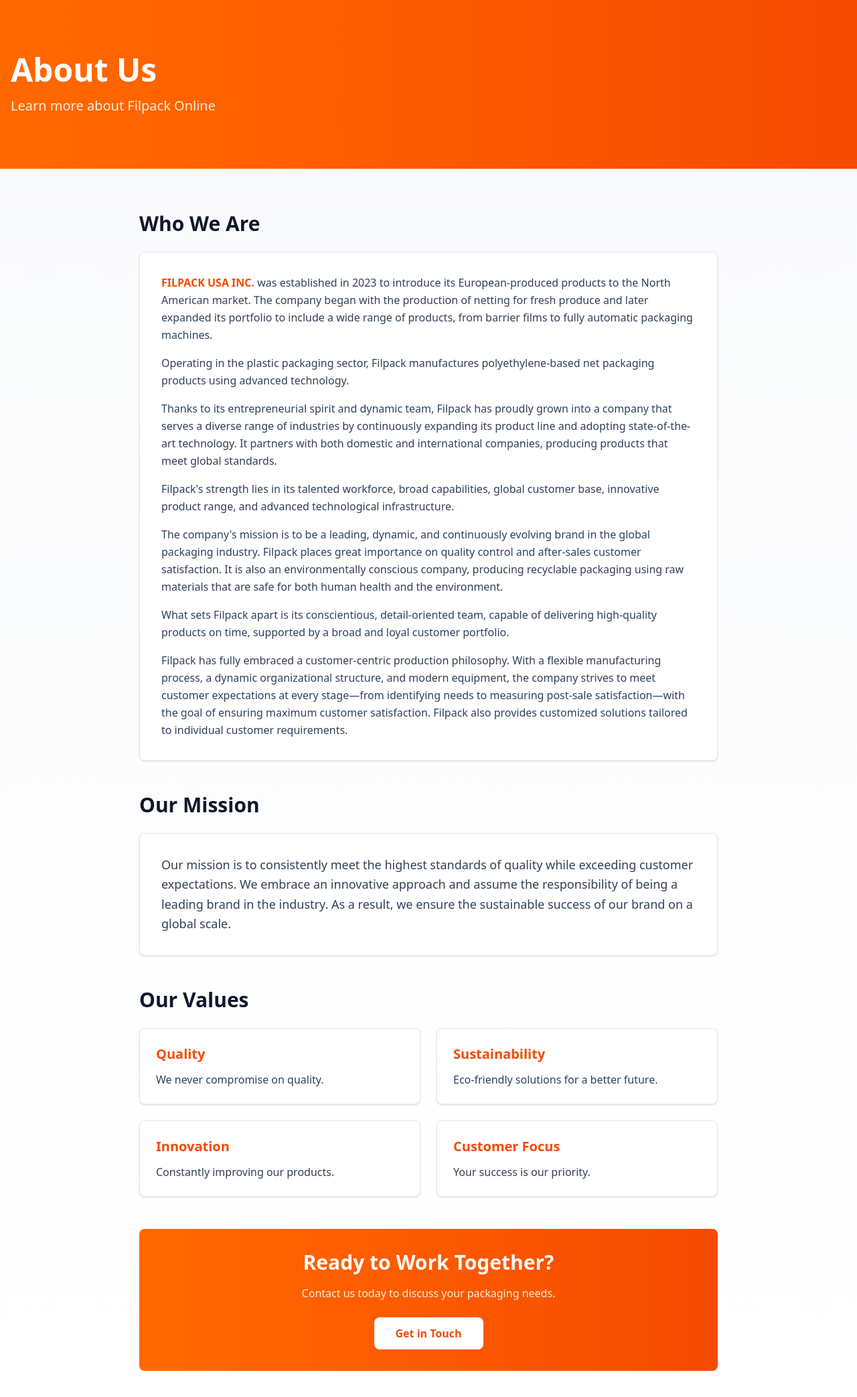
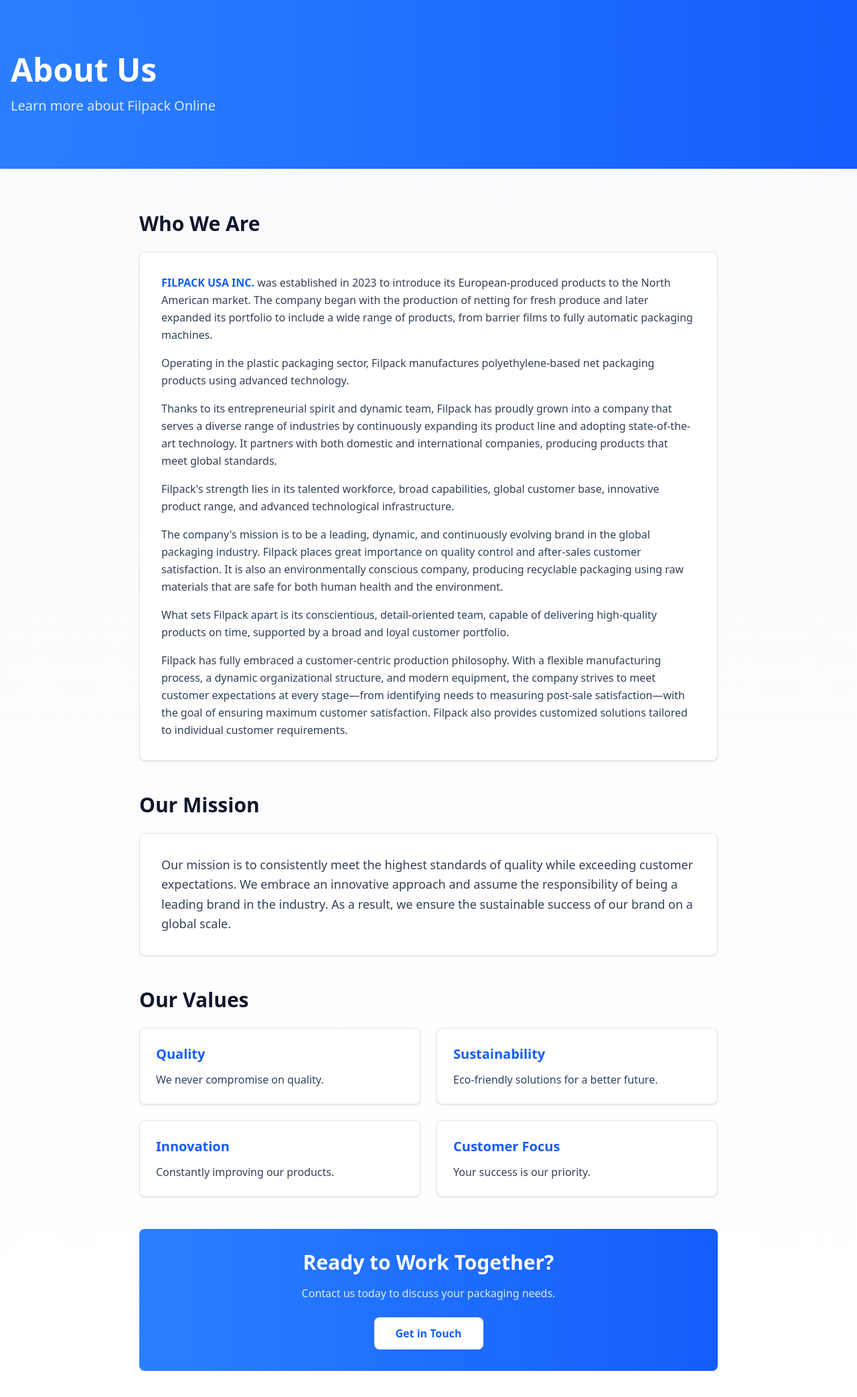
Before and after one commit to filpackusa/Filpack-Online, a Next.js app: page /about in a window 1280 px wide. Shown: the top 2086 px of the page at 67% size. Built offline with nearby package versions, Linux system fonts and the light colour scheme.

Commit message:
Change About Us page colors from orange to blue

```diff
--- a/app/about/page.tsx
+++ b/app/about/page.tsx
@@ -8,10 +8,10 @@ export default function AboutPage() {
     return (
         <div className="min-h-screen bg-gradient-to-b from-slate-50 to-white">
             {/* Hero Section */}
-            <div className="bg-gradient-to-r from-orange-500 to-orange-600 text-white py-20">
+            <div className="bg-gradient-to-r from-blue-500 to-blue-600 text-white py-20">
                 <div className="container mx-auto px-4">
                     <h1 className="text-5xl font-bold mb-4">About Us</h1>
-                    <p className="text-xl text-orange-100">Learn more about Filpack Online</p>
+                    <p className="text-xl text-blue-100">Learn more about Filpack Online</p>
                 </div>
             </div>
 
@@ -23,7 +23,7 @@ export default function AboutPage() {
                         <h2 className="text-3xl font-bold text-slate-900 mb-6">Who We Are</h2>
                         <div className="bg-white rounded-lg shadow-sm p-8 border border-slate-200 space-y-4">
                             <p className="text-slate-700 leading-relaxed">
-                                <strong className="text-orange-600">FILPACK USA INC.</strong> was established in 2023 to introduce its European-produced products to the North American market. The company began with the production of netting for fresh produce and later expanded its portfolio to include a wide range of products, from barrier films to fully automatic packaging machines.
+                                <strong className="text-blue-600">FILPACK USA INC.</strong> was established in 2023 to introduce its European-produced products to the North American market. The company began with the production of netting for fresh produce and later expanded its portfolio to include a wide range of products, from barrier films to fully automatic packaging machines.
                             </p>
                             <p className="text-slate-700 leading-relaxed">
                                 Operating in the plastic packaging sector, Filpack manufactures polyethylene-based net packaging products using advanced technology.
@@ -61,28 +61,28 @@ export default function AboutPage() {
                         <h2 className="text-3xl font-bold text-slate-900 mb-6">Our Values</h2>
                         <div className="grid md:grid-cols-2 gap-6">
                             <div className="bg-white rounded-lg shadow-sm p-6 border border-slate-200">
-                                <h3 className="text-xl font-bold text-orange-600 mb-3">Quality</h3>
+                                <h3 className="text-xl font-bold text-blue-600 mb-3">Quality</h3>
                                 <p className="text-slate-700">
                                     {/* Content will be added here */}
                                     We never compromise on quality.
                                 </p>
                             </div>
                             <div className="bg-white rounded-lg shadow-sm p-6 border border-slate-200">
-                                <h3 className="text-xl font-bold text-orange-600 mb-3">Sustainability</h3>
+                                <h3 className="text-xl font-bold text-blue-600 mb-3">Sustainability</h3>
                                 <p className="text-slate-700">
                                     {/* Content will be added here */}
                                     Eco-friendly solutions for a better future.
                                 </p>
                             </div>
                             <div className="bg-white rounded-lg shadow-sm p-6 border border-slate-200">
-                                <h3 className="text-xl font-bold text-orange-600 mb-3">Innovation</h3>
+                                <h3 className="text-xl font-bold text-blue-600 mb-3">Innovation</h3>
                                 <p className="text-slate-700">
                                     {/* Content will be added here */}
                                     Constantly improving our products.
                                 </p>
                             </div>
                             <div className="bg-white rounded-lg shadow-sm p-6 border border-slate-200">
-                                <h3 className="text-xl font-bold text-orange-600 mb-3">Customer Focus</h3>
+                                <h3 className="text-xl font-bold text-blue-600 mb-3">Customer Focus</h3>
                                 <p className="text-slate-700">
                                     {/* Content will be added here */}
                                     Your success is our priority.
@@ -92,14 +92,14 @@ export default function AboutPage() {
                     </section>
 
                     {/* Contact CTA */}
-                    <section className="bg-gradient-to-r from-orange-500 to-orange-600 rounded-lg p-8 text-white text-center">
+                    <section className="bg-gradient-to-r from-blue-500 to-blue-600 rounded-lg p-8 text-white text-center">
                         <h2 className="text-3xl font-bold mb-4">Ready to Work Together?</h2>
-                        <p className="text-orange-100 mb-6">
+                        <p className="text-blue-100 mb-6">
                             Contact us today to discuss your packaging needs.
                         </p>
                         <a
                             href="/contact"
-                            className="inline-block bg-white text-orange-600 font-bold py-3 px-8 rounded-lg hover:bg-orange-50 transition-colors"
+                            className="inline-block bg-white text-blue-600 font-bold py-3 px-8 rounded-lg hover:bg-blue-50 transition-colors"
                         >
                             Get in Touch
                         </a>
```
